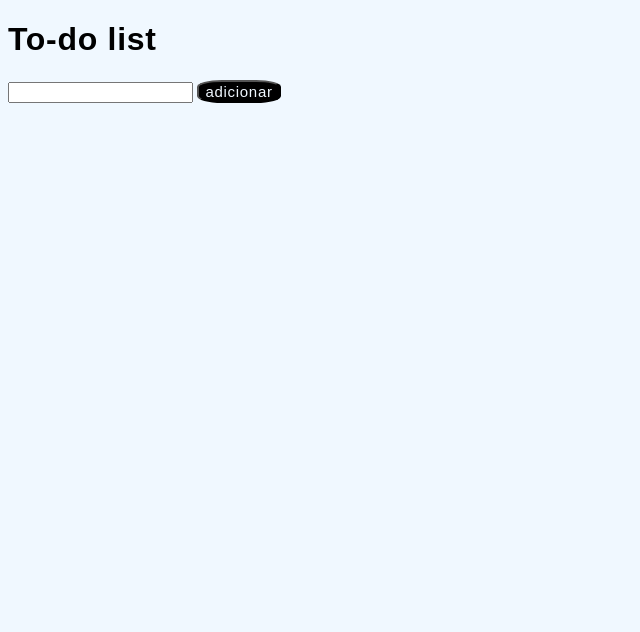
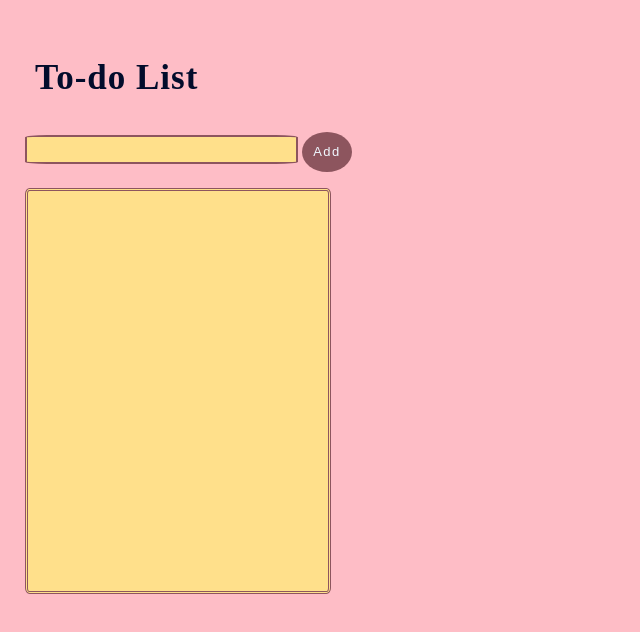
Before and after one commit to Halissa/bootcamp-DIO-TQI, a plain HTML site: page Curso-JS/to-do list/index.html in a window 1280 px wide. Shown: the whole page, without its empty margins (0-640 px from the left). Drawn offline with Linux system fonts and the light colour scheme; a web font is replaced by a local one.

Commit message:
to do list

```diff
--- a/Curso-JS/to-do list/assets/css/style.css
+++ b/Curso-JS/to-do list/assets/css/style.css
@@ -1,33 +1,70 @@
-@import url('https://fonts.googleapis.com/css2?family=Tiro+Devanagari+Sanskrit&display=swap');
+@import url('https://fonts.googleapis.com/css2?family=Sedgwick+Ave&display=swap');
+@import url('https://fonts.googleapis.com/css2?family=Pacifico&display=swap');
 
 
 body {
-    margin: 0.5;
-    padding: 0.5;
-    background-color: aliceblue;
-    font-family: 'Tiro Devanagari Sanskrit', sans-serif;
+    margin: 20px;
+    padding: 5px;
+    background-color: #FEBDC6;
+    color: #020C2B;
+    font-family: 'Sedgwick Ave', 'Sedgwick';
 }
 
 h1 {
-    letter-spacing: 0.7px;
+    padding: 10px;
+    font-size: 35px;
+    letter-spacing: 1px;
 }
 
-#button-submit {
-    font-size: 15px;
-    letter-spacing: 0.7px;
-    text-transform: lowercase;
-    color: aliceblue;
-    background-color: black;
-    border-radius: 30%;
 
+
+#tarefa {
+    max-width: 80%;
+    font-size: 20px;
+    background-color: #FFE08B;
+    color: #020C2B;
+    border-radius: 8%;
+    border-style: double;
+    border-color: #8D555E;
 }
 
-li {
-    list-style-type: none;
-    font-size: 18px;
+
+
+#button-submit {
+    max-width: 12%;
+    width: 50px;
+    height: 40px;
+    padding: 0px;
+    letter-spacing: 1.5px;
+    font-size: 13px;
+    color: aliceblue;
+    background-color: #8D555E;
+    border-radius: 50%;
+    border-style: none;
+}
+
+
+
+.container-tarefas {
+    max-width: 80vw;
+    width: 300px;
+    height: 400px;
+    margin-top: 16px;
+    font-family: 'Pacifico';
+    font-size: 20px;
+    background-color: #FFE08B;
+    border-radius: 1.5%;
+    border-style: double;
+    border-color: #8D555E;
+
 }
 
 
 input[type=checkbox]:checked ~label {
     text-decoration: line-through;
 }
+
+
+li {
+    list-style-type: none;
+}
--- a/Curso-JS/to-do list/index.html
+++ b/Curso-JS/to-do list/index.html
@@ -9,13 +9,16 @@
     <script src="assets/js/scripts.js"></script>
 </head>
 <body>
-    <h1>To-do list</h1>
+    <h1>To-do List</h1>
+    <div class="container-lista-tarefas">
+        <input type="text" id="tarefa">
+        <input type="submit" id="button-submit" onclick="adicionarItemALista('tarefa')" value="Add">
 
-    <input type="text" id="tarefa">
-    <input type="submit" id="button-submit" onclick="adicionarItemALista('tarefa')" value="Adicionar">
+        <div class="container-tarefas">
+            <ul id="listaTarefasHTML"></ul>
+        </div>
+        <div class="card"></div>
 
-
-    <ul id="listaTarefasHTML"></ul>
-
+    </div>
 </body>
 </html>
```
Also changed, not shown: Curso-JS/to-do list/assets/image/origami.png (added).
